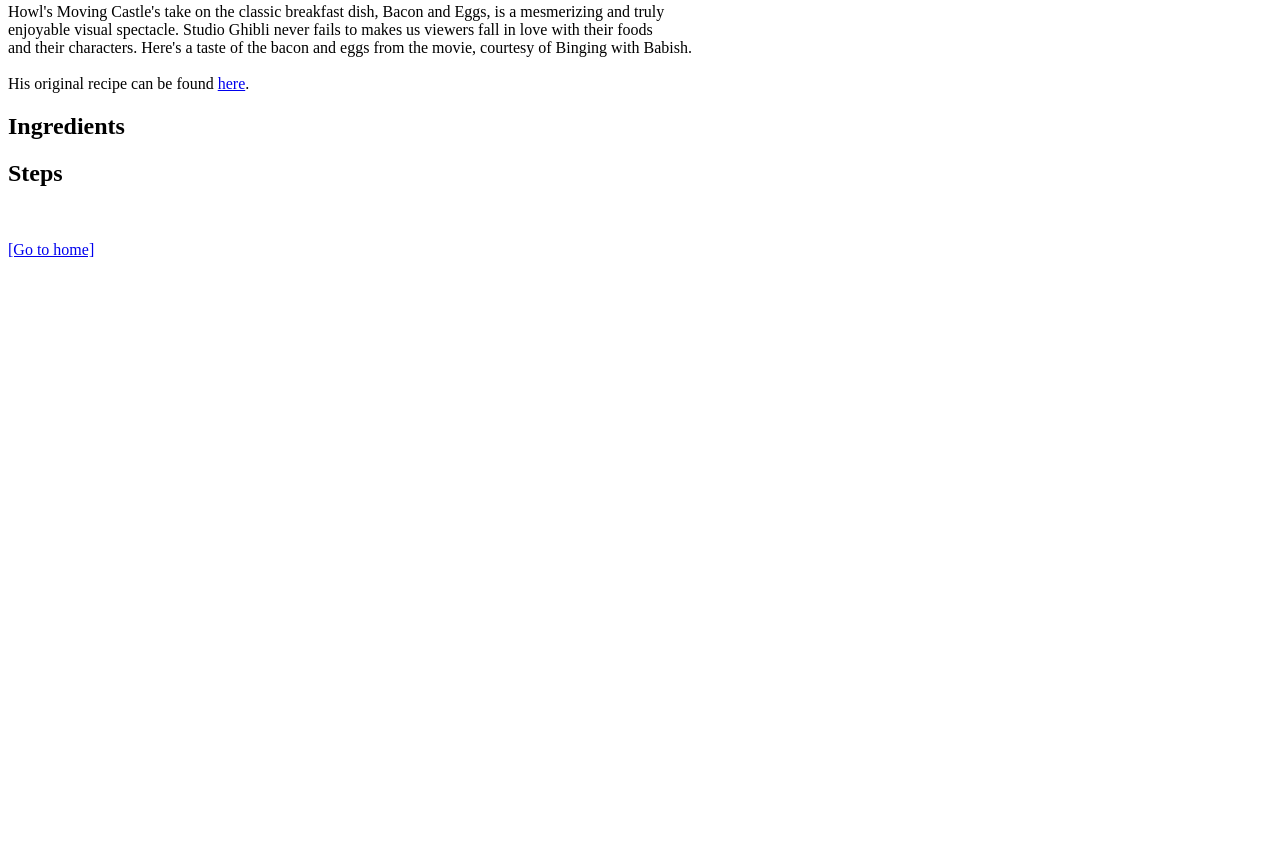
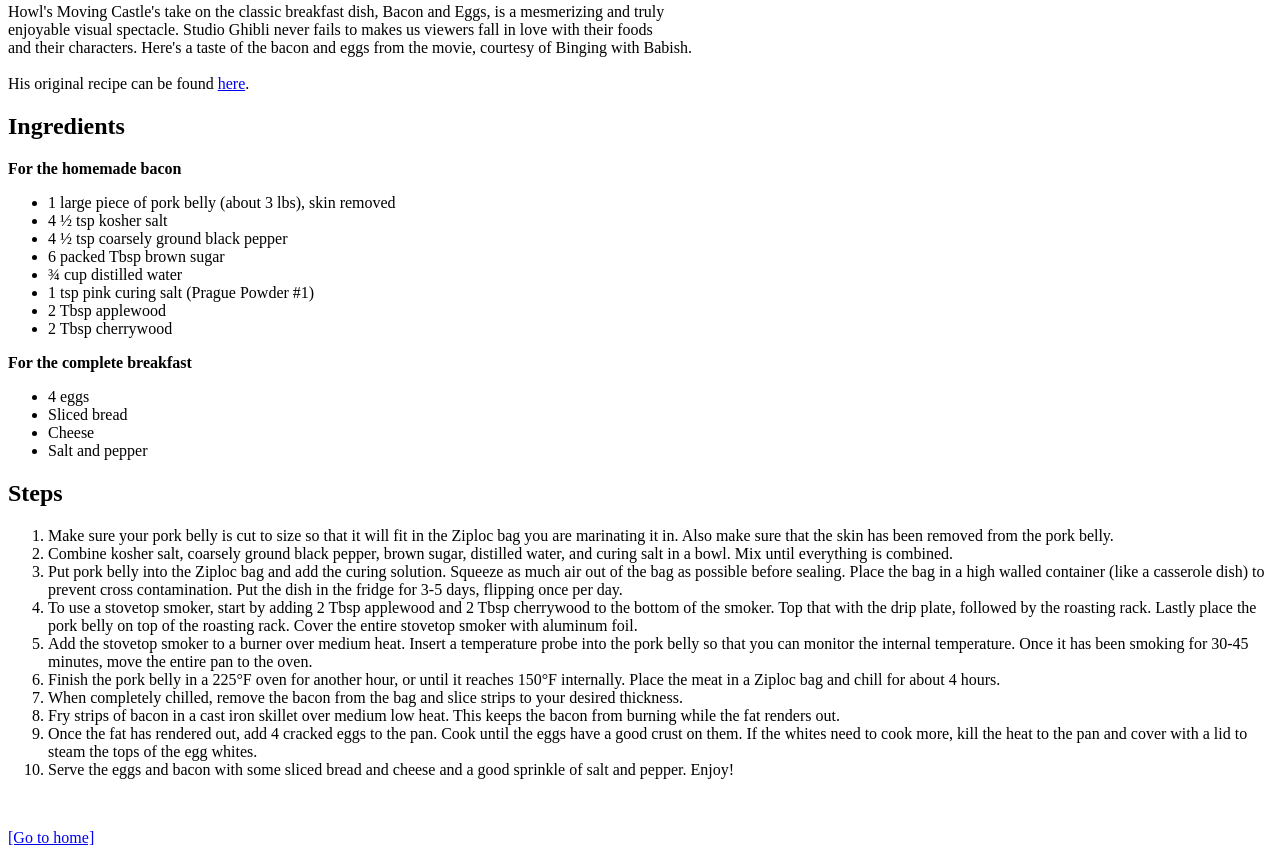
Before and after one commit to amoralesc/odin-recipes, a plain HTML site: page recipes/bacon-and-eggs.html in a window 1280 px wide. Shown: the part 434-1297 px from the top of the page. Before the commit the page ends 800 px from the top, so only its background shows below. Drawn offline with Linux system fonts and the light colour scheme.

Commit message:
Finish bacon and eggs recipe

```diff
--- a/recipes/bacon-and-eggs.html
+++ b/recipes/bacon-and-eggs.html
@@ -14,7 +14,37 @@
 		His original recipe can be found <a href="https://www.youtube.com/watch?v=UPccIAVvQA4">here</a>.
 	</p>
 	<h2>Ingredients</h2>
+	<p><strong>For the homemade bacon</strong></p>
+	<ul>
+		<li>1 large piece of pork belly (about 3 lbs), skin removed</li>
+		<li>4 ½ tsp kosher salt</li>
+		<li>4 ½ tsp coarsely ground black pepper</li>
+		<li>6 packed Tbsp brown sugar</li>
+		<li>¾ cup distilled water</li>
+		<li>1 tsp pink curing salt (Prague Powder #1)</li>
+		<li>2 Tbsp applewood </li>
+		<li>2 Tbsp cherrywood </li>
+	</ul>
+	<p><strong>For the complete breakfast</strong></p>
+	<ul>
+		<li>4 eggs</li>
+		<li>Sliced bread</li>
+		<li>Cheese</li>
+		<li>Salt and pepper</li>
+	</ul>
 	<h2>Steps</h2>
+	<ol>
+		<li>Make sure your pork belly is cut to size so that it will fit in the Ziploc bag you are marinating it in. Also make sure that the skin has been removed from the pork belly.</li>
+		<li>Combine kosher salt, coarsely ground black pepper, brown sugar, distilled water, and curing salt in a bowl. Mix until everything is combined.</li>
+		<li>Put pork belly into the Ziploc bag and add the curing solution. Squeeze as much air out of the bag as possible before sealing. Place the bag in a high walled container (like a casserole dish) to prevent cross contamination. Put the dish in the fridge for 3-5 days, flipping once per day.</li>
+		<li>To use a stovetop smoker, start by adding 2 Tbsp applewood and 2 Tbsp cherrywood to the bottom of the smoker. Top that with the drip plate, followed by the roasting rack. Lastly place the pork belly on top of the roasting rack. Cover the entire stovetop smoker with aluminum foil.</li>
+		<li>Add the stovetop smoker to a burner over medium heat. Insert a temperature probe into the pork belly so that you can monitor the internal temperature. Once it has been smoking for 30-45 minutes, move the entire pan to the oven.</li>
+		<li>Finish the pork belly in a 225°F oven for another hour, or until it reaches 150°F internally. Place the meat in a Ziploc bag and chill for about 4 hours.</li>
+		<li>When completely chilled, remove the bacon from the bag and slice strips to your desired thickness.</li>
+		<li>Fry strips of bacon in a cast iron skillet over medium low heat. This keeps the bacon from burning while the fat renders out.</li>
+		<li>Once the fat has rendered out, add 4 cracked eggs to the pan. Cook until the eggs have a good crust on them. If the whites need to cook more, kill the heat to the pan and cover with a lid to steam the tops of the egg whites.</li>
+		<li>Serve the eggs and bacon with some sliced bread and cheese and a good sprinkle of salt and pepper. Enjoy!</li>
+	</ol>
 	<br>
 	<p><a href="../index.html">[Go to home]</a></p>
 </body>
```
